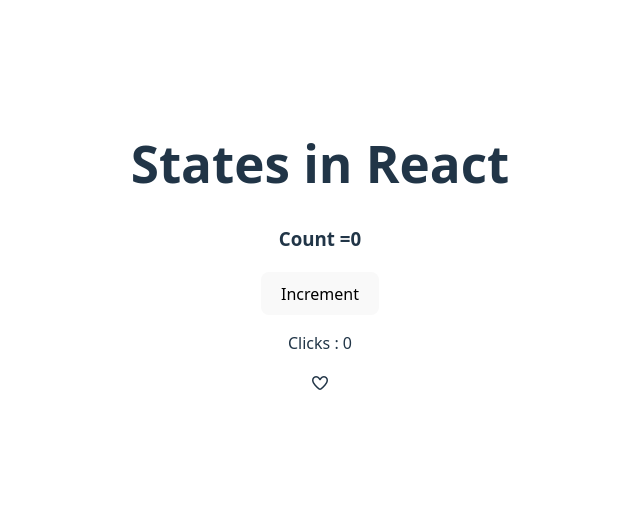
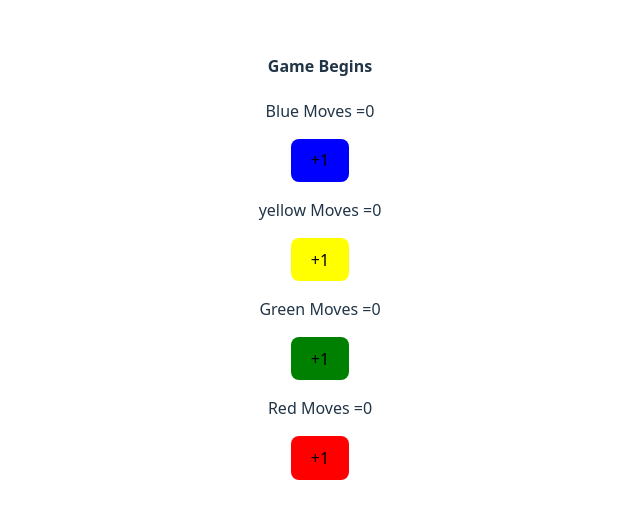
Before and after one commit to Pramod-Munnoli/fullstack-learning-practice, a React (Vite) app: page / in a window 1280 px wide. Shown: the part 144-662 px from the top of the page, without its empty margins (320-960 px from the left). Built offline with nearby package versions, Linux system fonts and the light colour scheme.

Commit message:
Update README and practice files

```diff
--- a/src/App.jsx
+++ b/src/App.jsx
@@ -1,15 +1,11 @@
-import Counter from './Counter'
 import './App.css'
-import LikeButton  from './LikeButton'
-
+import LudoBoard  from './Practice'
 
 function App() {
 
   return (
     <>
-         <h1>States in React</h1>
-         <Counter/>
-         <LikeButton/>
+         <LudoBoard/>
     </>
   )
 }
--- a/src/LikeButton.jsx
+++ /dev/null
@@ -1,20 +0,0 @@
-import { useState } from "react"
-
-export default function LikeButton (){
-    let [isLiked ,setisLiked] = useState(false);
-    let [coLike ,setcoLike] = useState(0);
-    let  Like = () =>{
-        let newLike = !isLiked;
-        setisLiked(newLike);
-        setcoLike(coLike + 1);
-    }
-    return(
-        <div>
-            <p>Clicks : {coLike}</p>
-            <p onClick={Like}>
-                {isLiked ? (<i class="fa-solid fa-heart"></i>)
-                :(<i class="fa-regular fa-heart"></i>)}
-            </p>
-        </div>
-    )
-}
--- /dev/null
+++ b/src/Practice.jsx
@@ -0,0 +1,65 @@
+//  import { useState } from "react"
+
+// export default function LikeButton (){
+//     let [isLiked ,setisLiked] = useState(false);
+//     let [coLike ,setcoLike] = useState(0);
+//     let  Like = () =>{
+//         let newLike = !isLiked;
+//         setisLiked(newLike);
+//         setcoLike(coLike + 1);
+//     }
+//     return(
+//         <div>
+//             <p>Clicks : {coLike}</p>
+//             <p onClick={Like}>
+//                 {isLiked ? (<i class="fa-solid fa-heart"></i>)
+//                 :(<i class="fa-regular fa-heart"></i>)}
+//             </p>
+//         </div>
+//     )
+// }
+
+
+
+
+//Ludo Board
+
+import { useState } from "react"
+export default function LudoBoard(){
+    let [moves , setmoves] = useState({blue:0,yellow:0,green:0,red:0});
+    let updateBlue = () =>{
+         console.log(moves.blue);
+        setmoves((prevMoves)=>{
+            return {...prevMoves,blue:prevMoves.blue +1}
+        });};
+    let updateyellow = () =>{
+         console.log(moves.yellow);
+        setmoves((prevMoves)=>{
+            return {...prevMoves,yellow:prevMoves.yellow +1}
+        });};
+    let updategreen = () =>{
+         console.log(moves.green);
+        setmoves((prevMoves)=>{
+            return {...prevMoves,green:prevMoves.green +1}
+        });};
+
+    let updateRed = () =>{
+         console.log(moves.red);
+        setmoves((prevMoves)=>{
+            return {...prevMoves,red:prevMoves.red +1}
+        });};
+  return(
+    <div>
+    <h4>Game Begins</h4>
+    <div className="board">
+        <p>Blue Moves ={moves.blue}</p>
+        <button style={{backgroundColor:"blue"}} onClick={updateBlue}>+1</button>
+        <p>yellow Moves ={moves.yellow}</p>
+        <button style={{backgroundColor:"yellow",Color:"black"}} onClick={updateyellow}>+1</button>
+        <p>Green Moves ={moves.green}</p>
+        <button style={{backgroundColor:"green"}} onClick={updategreen}>+1</button>
+        <p>Red Moves ={moves.red}</p>
+        <button style={{backgroundColor:"red"}} onClick={updateRed}>+1</button>
+    </div>
+    </div>
+    )}
```
Also changed, not shown: index.html (line endings or trailing spaces), 1 other file (tests, documents, lock files or other folders).
